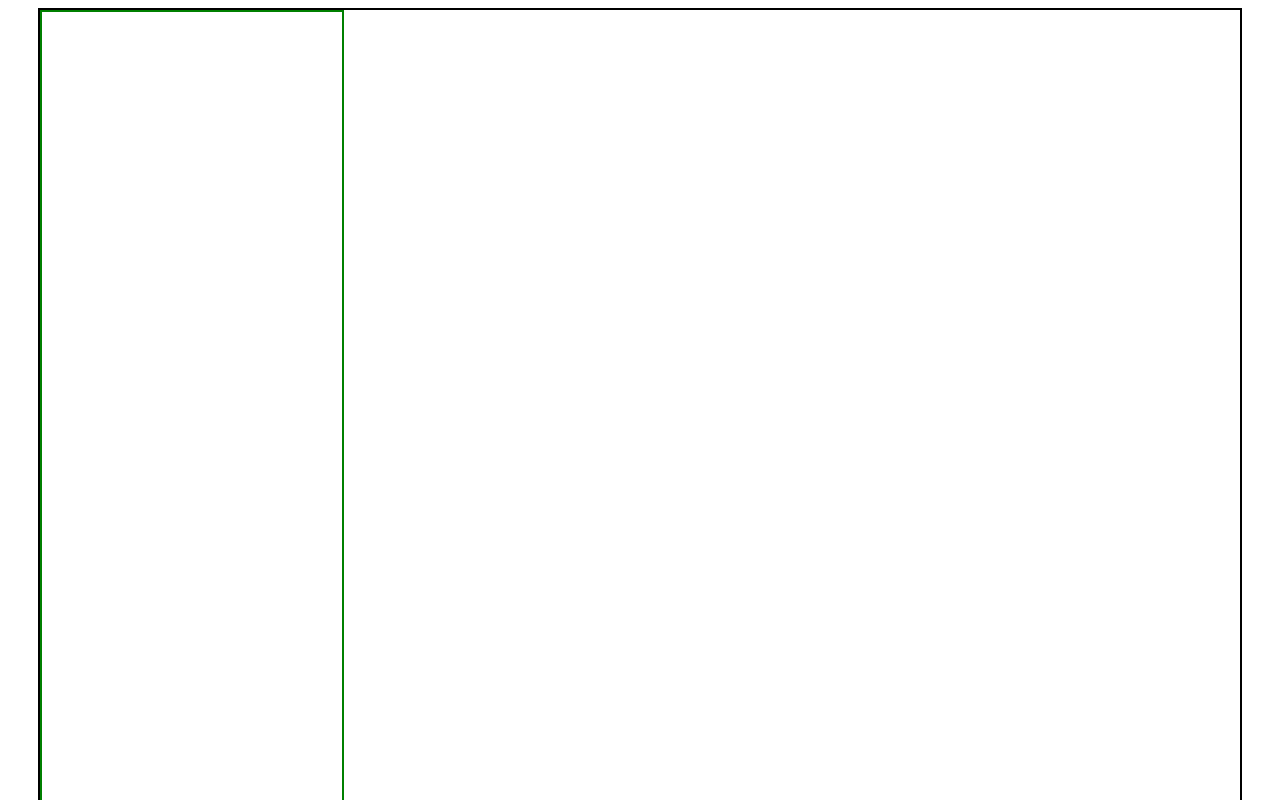
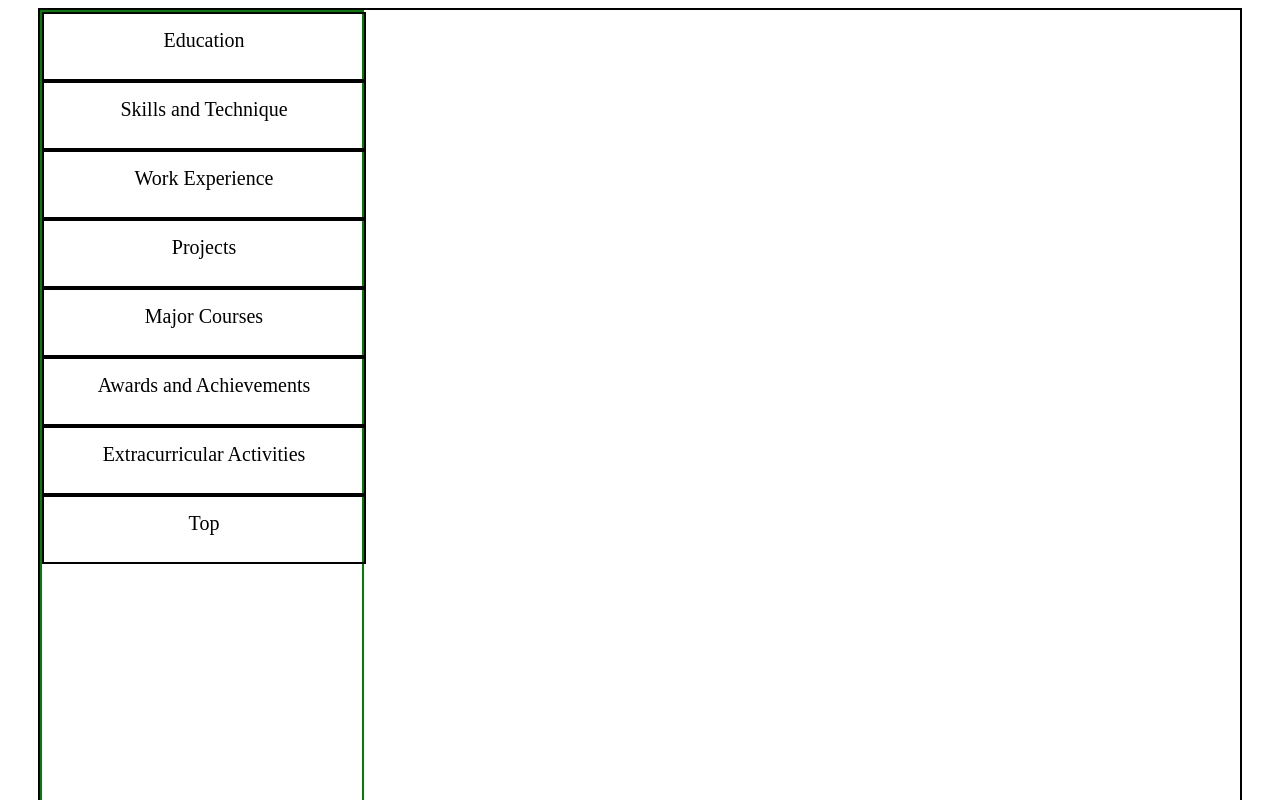
Before and after one commit to DerekPhung/Resume, a plain HTML site: page index.html in a window 1280 px wide. Shown: the top 800 px of the page. Drawn offline with Linux system fonts and the light colour scheme.

Commit message:
added text and hover

```diff
--- a/ComponentLeft/componentLeft.js
+++ b/ComponentLeft/componentLeft.js
@@ -1,7 +1,12 @@
 
-console.log("Left here now");
+let navList = ["Education","Skills and Technique", "Work Experience", "Projects", "Major Courses", "Awards and Achievements", "Extracurricular Activities", "Top"];
+let navID = ["education","skills","experience","projects","courses", "awards","activities","Top"];
 document.getElementById("bigBox").innerHTML = `
   <div id="columnLeft">
 
   </div>
 `;
+for(let i = 0; i < navList.length; i++){
+  document.getElementById("columnLeft").innerHTML += `
+  <div id="${navID[i]}" class="navBox">${navList[i]}</div>`;
+}
--- a/style.css
+++ b/style.css
@@ -7,10 +7,12 @@
 }
 
 #columnLeft{
+  text-align: center;
   width: 25%;
   height: 100%;
   float: left;
   border: 2px solid green;
+  position: fixed;
 }
 
 #columnRight{
@@ -26,3 +28,15 @@
   border: 2px solid purple;
   margin: auto;
 }
+
+.navBox{
+  padding-top: 15px;
+  border: 2px solid black;
+  width: 100%;
+  height: 50px;
+  font-size: 20px;
+}
+
+.navBox:hover{
+  background-color: gray;
+}
```
